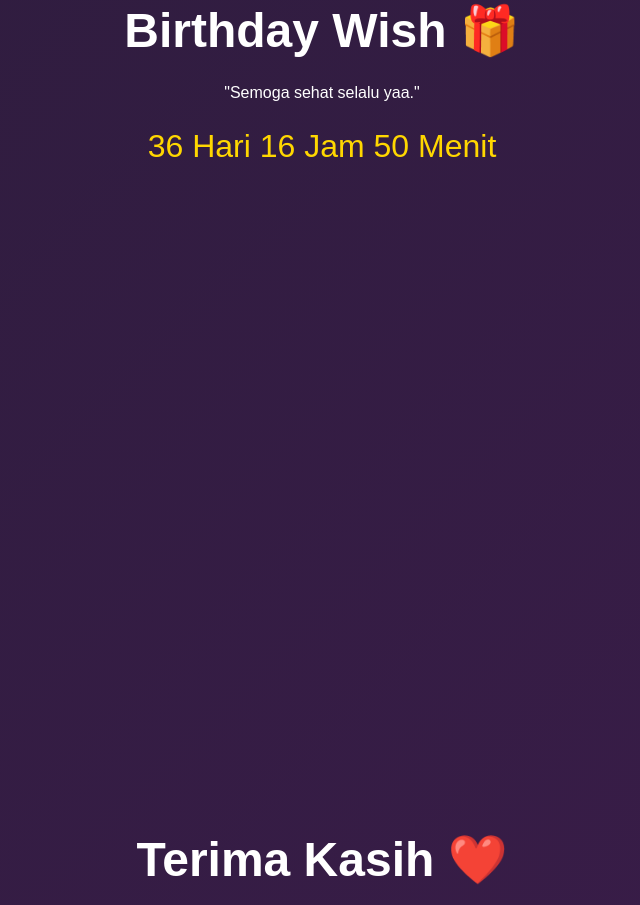
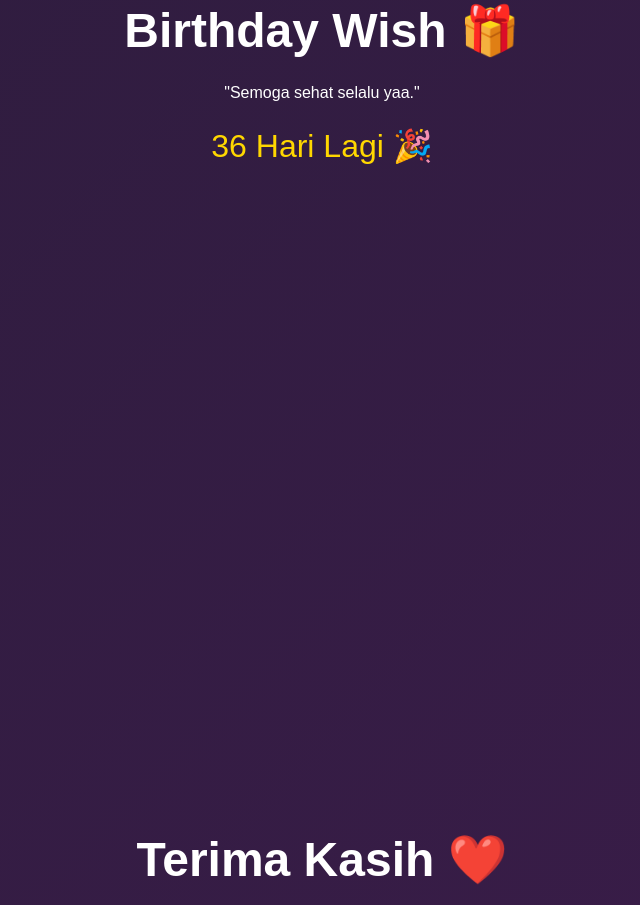
Before and after one commit to dianrusdiana1708-ux/ulangtahunaura12, a plain HTML site: page index.html in a window 1280 px wide. Shown: the part 3516-4421 px from the top of the page, without its empty margins (318-958 px from the left). Drawn offline with Linux system fonts and the light colour scheme.

Commit message:
Update index.html

```diff
--- a/index.html
+++ b/index.html
@@ -178,8 +178,8 @@ const x = setInterval(function(){
     let hours = Math.floor((distance % (1000*60*60*24)) / (1000*60*60));
     let minutes = Math.floor((distance % (1000*60*60)) / (1000*60));
 
-    document.getElementById("countdown").innerHTML =
-        days + " Hari " + hours + " Jam " + minutes + " Menit";
+   document.getElementById("countdown").innerHTML =
+    days + " Hari Lagi 🎉";
 
     if(distance < 0){
         clearInterval(x);
```
